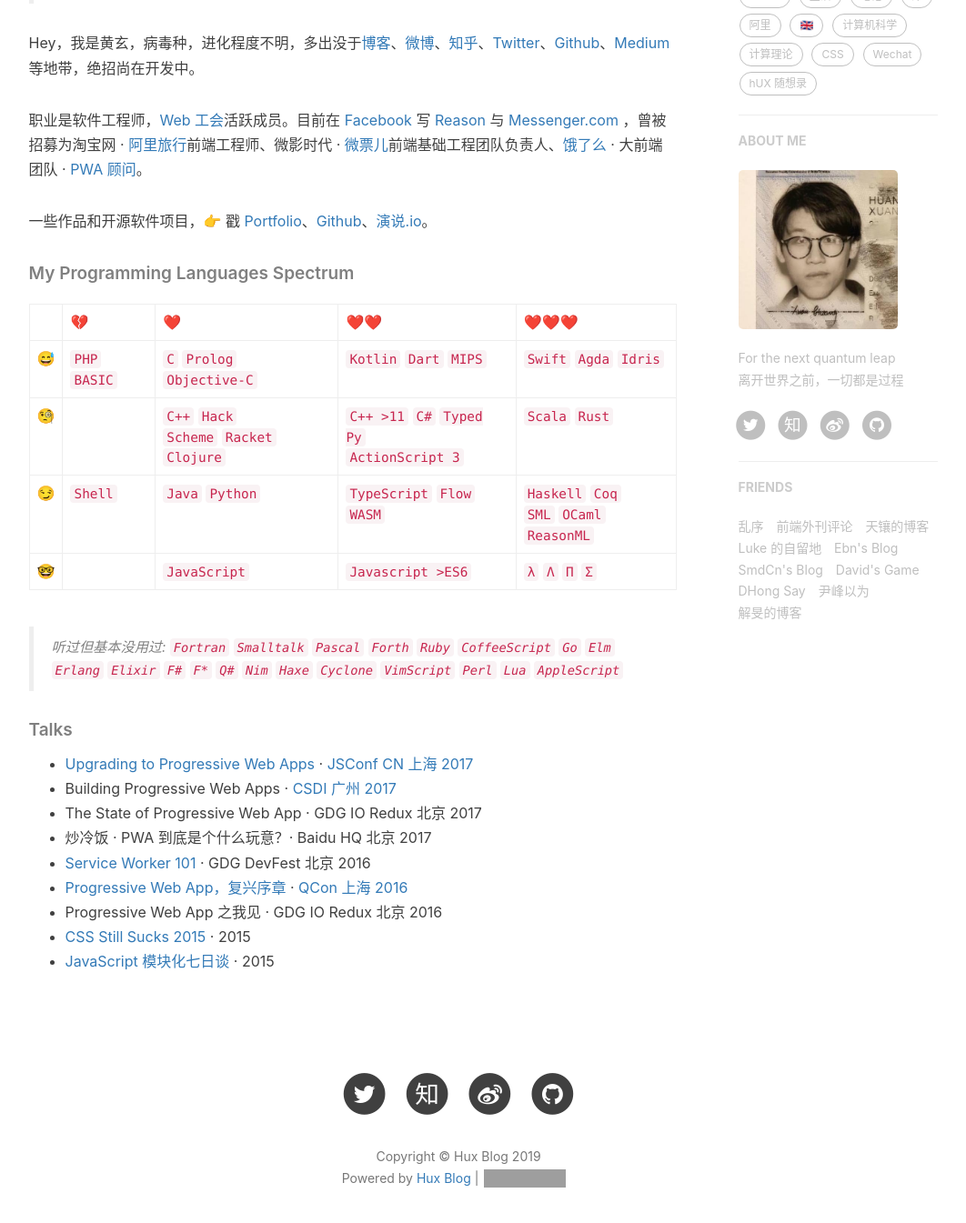
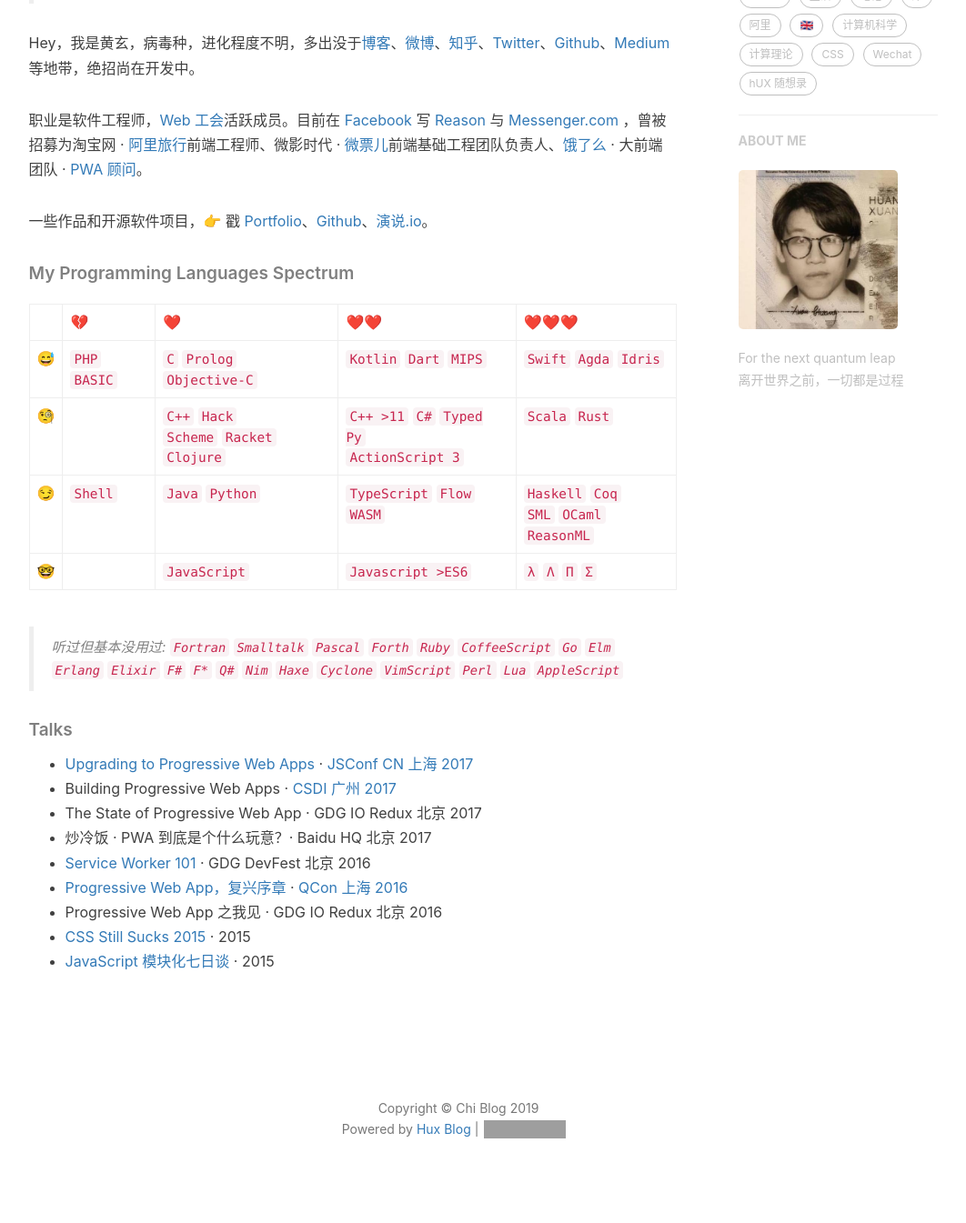
Before and after one commit to realZhangChi/realZhangChi.github.io, a Jekyll site: the page built from about.html, in a window 1280 px wide and 1400 px high, scrolled down 568 px. Shown: the top 1345 px of the window at 91% size, without its empty margins (136-1198 px from the left). Built offline with Jekyll 4.4.1, drawn with Linux system fonts in a browser that asks for light colours; nearby versions of some CDN libraries; comment, search, counter and statistics services are not loaded; some of the changed lines change nothing that is shown; grey boxes are pictures that could not be loaded.

Commit message:
更改主页配置

```diff
--- a/_config.yml
+++ b/_config.yml
@@ -1,11 +1,11 @@
 # Site settings
-title: Hux Blog
-SEOTitle: 黄玄的博客 | Hux Blog
+title: Chi Blog
+SEOTitle: 张驰的博客 | Chi Blog
 header-img: img/home-bg.jpg
-email: huxpro@gmail.com
-description: "关于程序与设计、黑客与画家 | 黄玄，Web & Mobile Lover，Software Engineer，UX Designer | 这里是 @Hux黄玄 的个人博客，与你一起发现更大的世界。"
-keyword: "黄玄, Hux黄玄, Hux, 鬼栈, huxpro, @huxpro, 黄玄的博客, Hux Blog, 博客, 个人网站, 互联网, Web, JavaScript, 前端, 设计"
-url: "https://huangxuan.me"              # your host, for absolute URL
+email: zliming@outolook.com
+description: "张驰 | 这里是 @Chi张驰 的个人博客，与你一起发现更大的世界。"
+keyword: "张驰, Chi, realZhangChi, realChi, Zhang Chi, Chi Zhang, 张驰的博客, Chi Blog, 博客, 个人网站, 互联网, Web, .NET, 前端, .NET Core, Mobile"
+url: "https://realzhangchi.github.io/"              # your host, for absolute URL
 baseurl: ""                             # for example, '/blog' if your blog hosted on 'host/blog'
 
 # Publish posts or collection documents with a future date.
@@ -13,10 +13,10 @@
 
 # SNS settings
 RSS: false
-weibo_username:     huxpro
-zhihu_username:     huxpro
-github_username:    huxpro
-twitter_username:   huxpro
+# weibo_username:     huxpro
+# zhihu_username:     huxpro
+# github_username:    huxpro
+# twitter_username:   huxpro
 #facebook_username:  huxpro
 #linkedin_username:  firstname-lastname-idxxxx
 
@@ -59,7 +59,7 @@
 
 
 # Disqus settings
-disqus_username: hux
+# disqus_username: hux
 
 # Netease settings
 netease_comment: false
@@ -71,8 +71,8 @@
 # ba_track_id: [your track id]
 
 # Google Analytics
-ga_track_id: 'UA-49627206-1'            # Format: UA-xxxxxx-xx
-ga_domain: huangxuan.me
+# ga_track_id: 'UA-49627206-1'            # Format: UA-xxxxxx-xx
+# ga_domain: huangxuan.me
 
 
 
@@ -101,39 +101,39 @@
 
 
 # Friends
-friends: [
-    {
-    #     title: "Su",
-    #     href: "http://su.gallery/"
-    # },{
-        title: "乱序",
-        href: "http://mida.re/"
-    },{
-        title: "前端外刊评论",
-        href: "http://qianduan.guru/"
-    },{
-        title: "天镶的博客",
-        href: "http://lingyu.wang/"
-    },{
-        title: "Luke 的自留地",
-        href: "http://hmqk1995.github.io"
-    },{
-        title: "Ebn's Blog",
-        href: "http://ebnbin.com/"
-    },{
-        title: "SmdCn's Blog",
-        href: "http://blog.smdcn.net"
-    },{
-        title: "David's Game",
-        href: "https://www.ruoyaowu.com/"
-    },{
-        title: "DHong Say",
-        href: "http://dhong.co"
-    },{
-        title: "尹峰以为",
-        href: "http://ingf.github.io/"
-    },{
-        title: "解旻的博客",
-        href: "http://xieminis.me/"
-    }
-]
+# friends: [
+#     {
+#     #     title: "Su",
+#     #     href: "http://su.gallery/"
+#     # },{
+#         title: "乱序",
+#         href: "http://mida.re/"
+#     },{
+#         title: "前端外刊评论",
+#         href: "http://qianduan.guru/"
+#     },{
+#         title: "天镶的博客",
+#         href: "http://lingyu.wang/"
+#     },{
+#         title: "Luke 的自留地",
+#         href: "http://hmqk1995.github.io"
+#     },{
+#         title: "Ebn's Blog",
+#         href: "http://ebnbin.com/"
+#     },{
+#         title: "SmdCn's Blog",
+#         href: "http://blog.smdcn.net"
+#     },{
+#         title: "David's Game",
+#         href: "https://www.ruoyaowu.com/"
+#     },{
+#         title: "DHong Say",
+#         href: "http://dhong.co"
+#     },{
+#         title: "尹峰以为",
+#         href: "http://ingf.github.io/"
+#     },{
+#         title: "解旻的博客",
+#         href: "http://xieminis.me/"
+#     }
+# ]
```
